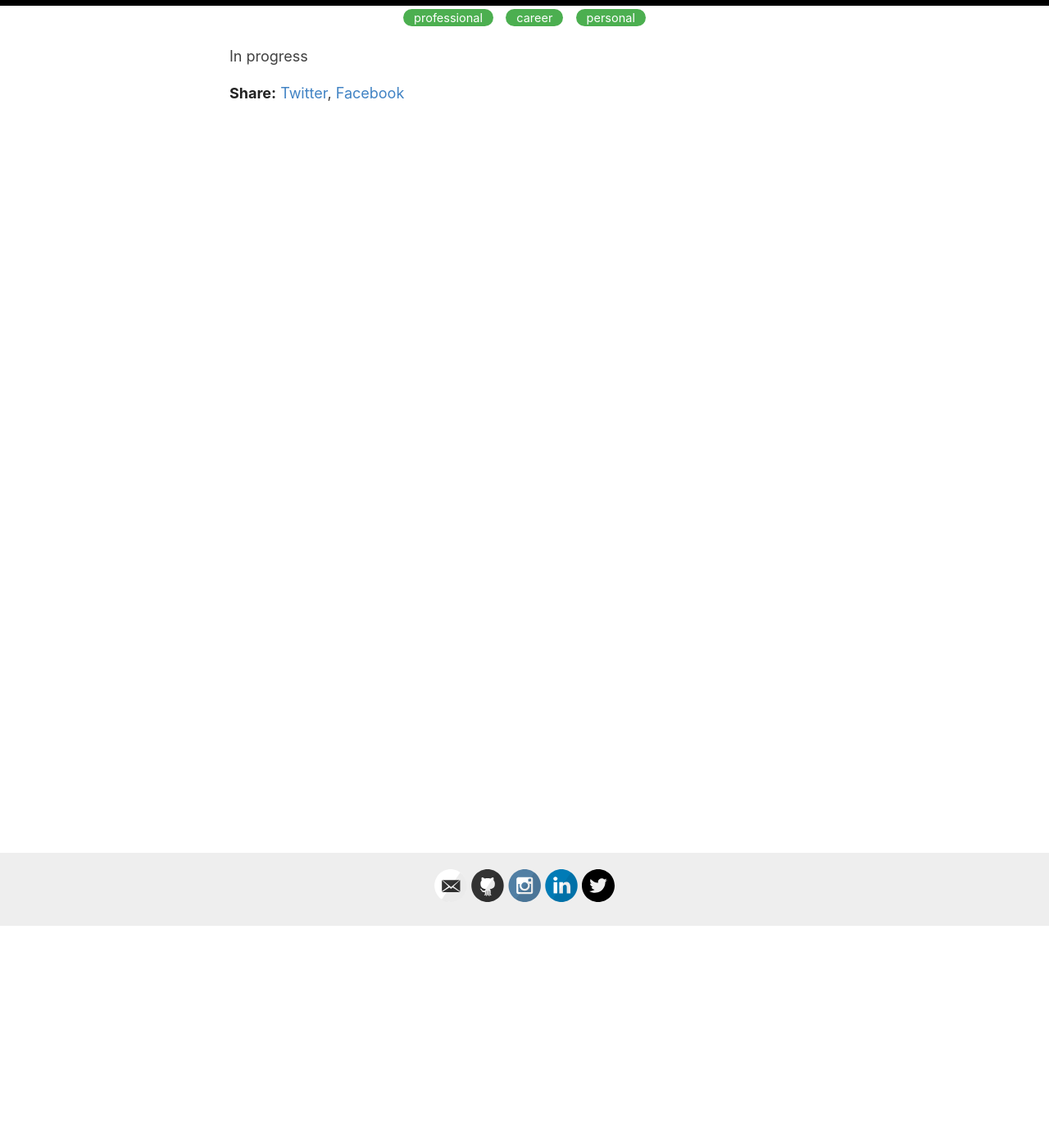
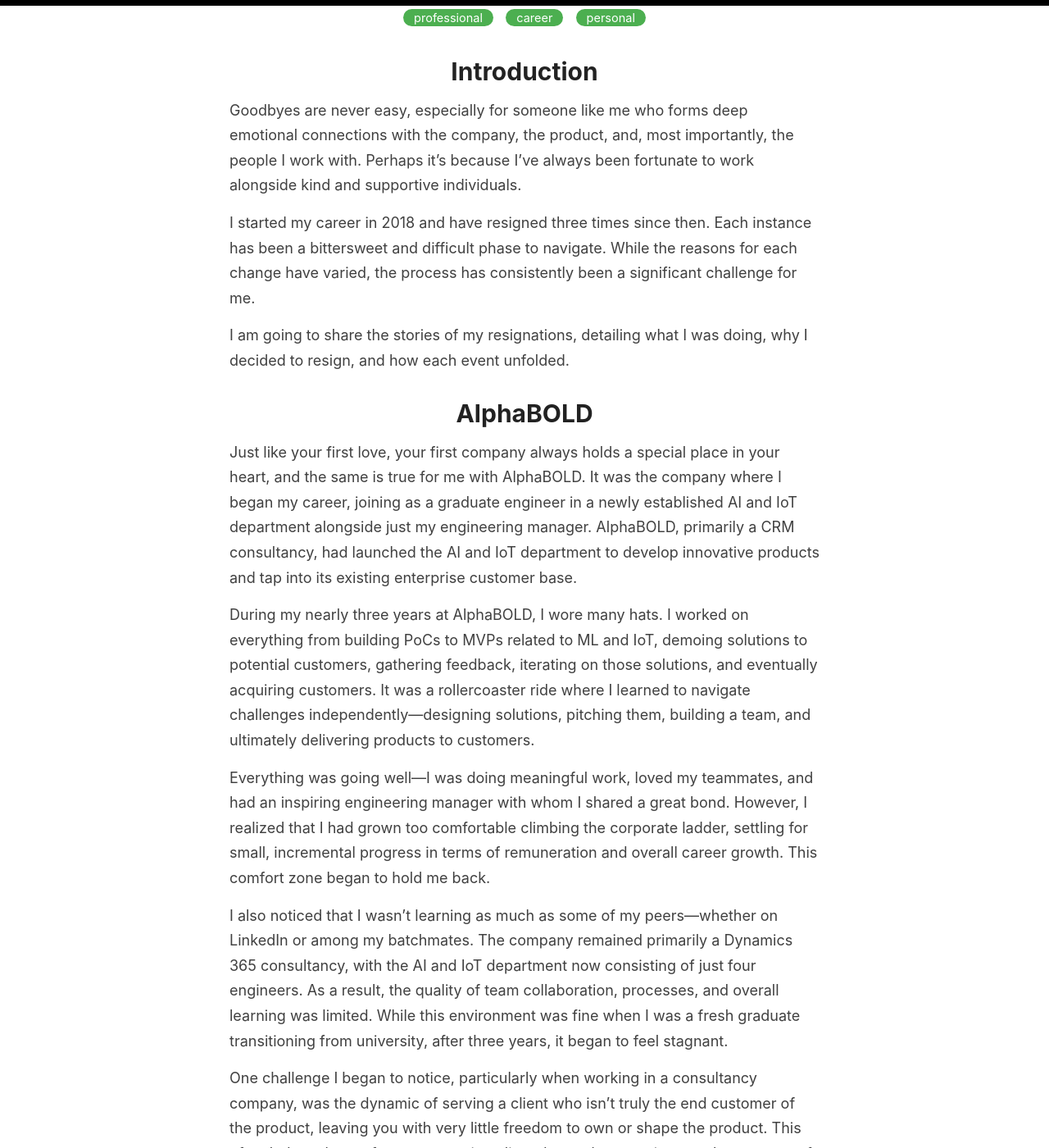
Before and after one commit to Ubaidbutt/ubaidbutt.github.io, a Jekyll site: the page built from _posts/2024-11-24-job-change.md, in a window 1280 px wide and 1400 px high, scrolled down 271 px. Shown: the whole window at 82% size. Built offline with Jekyll 4.4.1, drawn with Linux system fonts in a browser that asks for light colours; some of the changed text lies outside the part shown.

Commit message:
Added alphabold resignation story

```diff
--- a/_posts/2024-11-24-job-change.md
+++ b/_posts/2024-11-24-job-change.md
@@ -4,4 +4,25 @@
 categories: [professional, career, personal]
 ---
 
-In progress
+# Introduction
+Goodbyes are never easy, especially for someone like me who forms deep emotional connections with the company, the product, and, most importantly, the people I work with. Perhaps it’s because I’ve always been fortunate to work alongside kind and supportive individuals.
+
+I started my career in 2018 and have resigned three times since then. Each instance has been a bittersweet and difficult phase to navigate. While the reasons for each change have varied, the process has consistently been a significant challenge for me.
+
+I am going to share the stories of my resignations, detailing what I was doing, why I decided to resign, and how each event unfolded.
+
+# AlphaBOLD
+
+Just like your first love, your first company always holds a special place in your heart, and the same is true for me with AlphaBOLD. It was the company where I began my career, joining as a graduate engineer in a newly established AI and IoT department alongside just my engineering manager. AlphaBOLD, primarily a CRM consultancy, had launched the AI and IoT department to develop innovative products and tap into its existing enterprise customer base.
+
+During my nearly three years at AlphaBOLD, I wore many hats. I worked on everything from building PoCs to MVPs related to ML and IoT, demoing solutions to potential customers, gathering feedback, iterating on those solutions, and eventually acquiring customers. It was a rollercoaster ride where I learned to navigate challenges independently—designing solutions, pitching them, building a team, and ultimately delivering products to customers.
+
+Everything was going well—I was doing meaningful work, loved my teammates, and had an inspiring engineering manager with whom I shared a great bond. However, I realized that I had grown too comfortable climbing the corporate ladder, settling for small, incremental progress in terms of remuneration and overall career growth. This comfort zone began to hold me back.
+
+I also noticed that I wasn’t learning as much as some of my peers—whether on LinkedIn or among my batchmates. The company remained primarily a Dynamics 365 consultancy, with the AI and IoT department now consisting of just four engineers. As a result, the quality of team collaboration, processes, and overall learning was limited. While this environment was fine when I was a fresh graduate transitioning from university, after three years, it began to feel stagnant.
+
+One challenge I began to notice, particularly when working in a consultancy company, was the dynamic of serving a client who isn’t truly the end customer of the product, leaving you with very little freedom to own or shape the product. This often led to a heavy focus on meeting client demands, sometimes at the expense of quality, learning, and the opportunity to work on interesting, innovative projects. This is especially true for consultancy companies in their early stages with a limited client base, where you end up working on whatever is available rather than what could be more engaging or rewarding.
+
+Over time, I concluded that all work eventually revolves around a product in some form. Even in consultancy, you often find yourself serving a product company indirectly. So, why not cut out the middleman and work directly for a product company? It offers the chance to own product features, take on meaningful responsibilities, and be closer to the end customers, which ultimately feels far more fulfilling.
+
+It was a time when developers were in high demand during covid, with plenty of opportunities available. I was also eager to aim higher by applying for positions abroad, as that had always been my ultimate goal—to work internationally, gain more exposure, and, of course, earn a better income. These factors combined influenced my decision to start exploring opportunities, both within Pakistan and abroad, with a particular focus on joining a product company.
```
